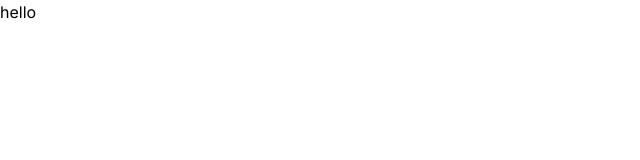
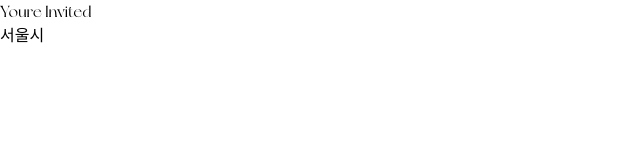
Before and after one commit to teamOpener/OpenOff-SEO, a Next.js app: page / in a window 1280 px wide. Shown: the top 160 px of the page, without its empty margins (0-640 px from the left). Built offline with nearby package versions, Linux system fonts and the light colour scheme; a web font is replaced by a local one.

Commit message:
✨ feat: font 설정

```diff
--- a/src/app/layout.tsx
+++ b/src/app/layout.tsx
@@ -1,8 +1,18 @@
 import './globals.css';
 import type { Metadata } from 'next';
-import { Inter } from 'next/font/google';
+import localFont from 'next/font/local';
 
-const inter = Inter({ subsets: ['latin'] });
+export const pretendard = localFont({
+  src: './fonts/PretendardVariable.woff2',
+  variable: '--font-pretendard',
+  display: 'swap',
+});
+
+const newYork = localFont({
+  src: './fonts/NewYork.otf',
+  variable: '--font-newyork',
+  display: 'swap',
+});
 
 export const metadata: Metadata = {
   title: 'Create Next App',
@@ -16,7 +26,11 @@ export default function RootLayout({
 }) {
   return (
     <html lang="en">
-      <body className={inter.className}>{children}</body>
+      <body
+        className={`${pretendard.variable} ${newYork.variable} font-pretendard`}
+      >
+        {children}
+      </body>
     </html>
   );
 }
--- a/src/app/page.tsx
+++ b/src/app/page.tsx
@@ -1,7 +1,8 @@
 export default function Home() {
   return (
     <main>
-      <p>hello</p>
+      <p className="font-newyork">Youre Invited</p>
+      <p>서울시</p>
     </main>
   );
 }
--- a/tailwind.config.js
+++ b/tailwind.config.js
@@ -18,7 +18,8 @@ module.exports = {
         },
       },
       fontFamily: {
-        // sans: ['var(--font-pretendard)'],
+        pretendard: ['var(--font-pretendard)'],
+        newyork: ['var(--font-newyork)'],
       },
     },
   },
```
Also changed, not shown: src/app/fonts/NewYork.otf (added), 1 other file (tests, documents, lock files or other folders).
